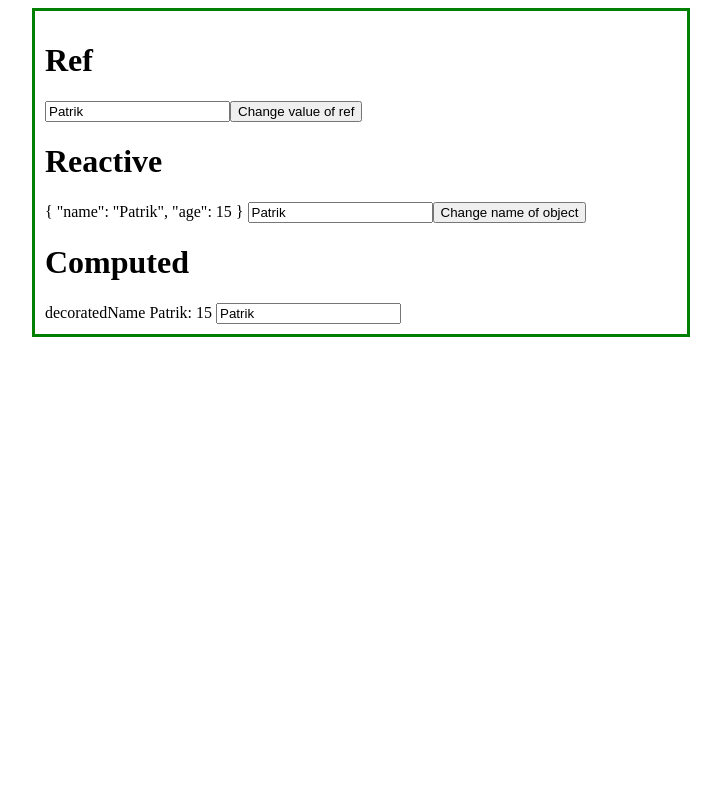
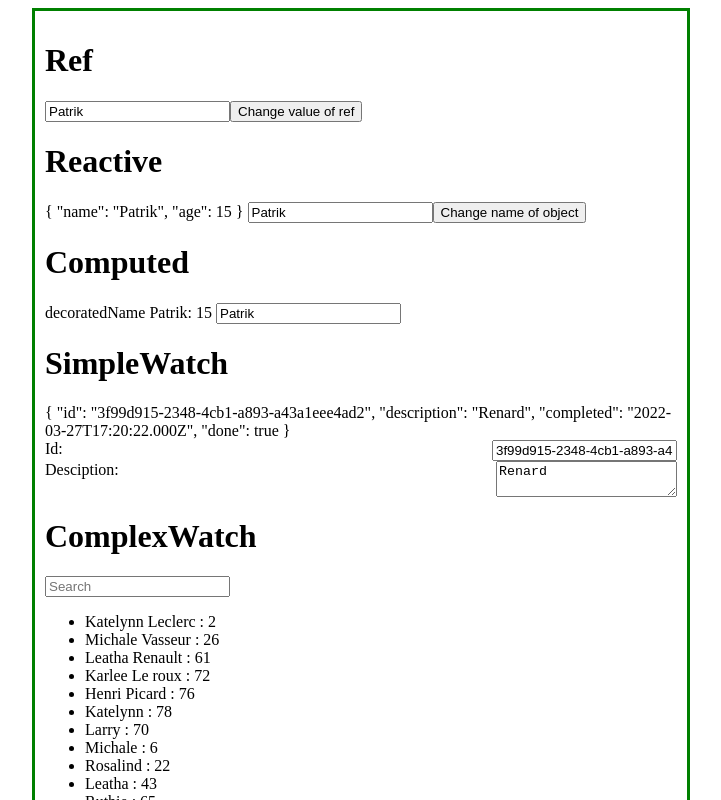
Before and after one commit to PadreSVK/vue-3-basics, a Vue app: page / in a window 1280 px wide. Shown: the top 800 px of the page, without its empty margins (279-1000 px from the left). Built offline with nearby package versions, Linux system fonts and the light colour scheme.

Commit message:
refactor Watch samples

```diff
--- a/src/components/Reactivity/Reactivity.vue
+++ b/src/components/Reactivity/Reactivity.vue
@@ -2,9 +2,7 @@
     <Ref />
     <Reactive />
     <Computed />
-
-    <!-- <Watch /> -->
-    <!-- <Props/> -->
+    <Watch />
 </template>
 
 <script setup lang="ts">
--- a/src/components/Reactivity/Watch/Search.vue
+++ b/src/components/Reactivity/Watch/ComplexWatch.vue
@@ -1,10 +1,9 @@
 <template>
+    <h1>ComplexWatch</h1>
+
     <input id="Search" type="text" v-model="query" placeholder="Search" />
     <ul>
-        <li v-for="item in items" :key="item.id">
-            {{ item.label }} : {{ item.age }}
-            <br />
-        </li>
+        <li v-for="item in items" :key="item.id">{{ item.label }} : {{ item.age }}</li>
     </ul>
 </template>
 
@@ -42,10 +41,13 @@ const data = [
     { id: "da51a685fa154492a0e7cea6f7e29848", label: "June", age: 89, },
 ];
 
-const items = ref(data)
 const query = ref("")
 
+// interactive filter on data (we dont want to loose original data)
+const items = ref(data)
+
 watch(query, q => {
+    console.log("watch(query, q => {");
     console.log({ query: q });
     items.value = data.filter(i => i.label.includes(q))
 })
--- /dev/null
+++ b/src/components/Reactivity/Watch/SimpleWatch.vue
@@ -0,0 +1,51 @@
+<template>
+    <h1>SimpleWatch</h1>
+    {{ todo }}
+    <div class="col">
+        <div class="row">
+            Id:
+            <input type="text" v-model="todo.id" />
+        </div>
+        <div class="row">
+            Desciption:
+            <textarea v-model="todo.description"></textarea>
+        </div>
+    </div>
+</template>
+
+<script setup lang="ts">
+import { reactive, watch } from 'vue';
+
+const todo = reactive({
+    id: "3f99d915-2348-4cb1-a893-a43a1eee4ad2",
+    description: "Renard",
+    completed: new Date(),
+    done: true,
+})
+
+// deep watch => update on any change on todo
+watch(todo, updatedTodo => {
+    console.log("watch(todo, updatedTodo => {");
+    console.log(updatedTodo)
+})
+
+// watch => update on todo.description (+ old value is avaliable)
+watch(() => todo.description, (newVal, oldVal) => {
+    console.log("watch(() => todo.description, (newVal, oldVal) => {");
+    console.log({ newVal, oldVal })
+})
+
+
+</script>
+
+<style scoped>
+.col {
+    display: flex;
+    flex-direction: column;
+}
+.row {
+    display: flex;
+    flex-direction: row;
+    justify-content: space-between;
+}
+</style>
--- a/src/components/Reactivity/Watch/Watch.vue
+++ b/src/components/Reactivity/Watch/Watch.vue
@@ -1,53 +1,9 @@
 <template>
-    {{ todo }}
-    <div class="col">
-        <div class="row">
-            Id:
-            <input type="text" v-model="todo.id" />
-        </div>
-        <div class="row">
-            Desciption:
-            <textarea v-model="todo.description"></textarea>
-        </div>
-    </div>
-    <hr />
-    <hr />
-    <Search/>
+    <SimpleWatch />
+    <ComplexWatch />
 </template>
 
 <script setup lang="ts">
-import { reactive, watch } from 'vue';
-import Search from './Search.vue';
-
-
-const todo = reactive({
-    id: "3f99d915-2348-4cb1-a893-a43a1eee4ad2",
-    description: "Renard",
-    completed: new Date(),
-    done: true,
-})
-
-// deep watch => update on any change on todo
-watch(todo, updatedTodo => {
-    console.log(updatedTodo)
-})
-
-// watch => update on todo.description (+ old value is avaliable)
-watch(() => todo.description, (newVal, oldVal) => {
-    console.log({ newVal, oldVal })
-})
-
-
+import SimpleWatch from './SimpleWatch.vue';
+import ComplexWatch from './ComplexWatch.vue';
 </script>
-
-<style scoped>
-.col {
-    display: flex;
-    flex-direction: column;
-}
-.row {
-    display: flex;
-    flex-direction: row;
-    justify-content: space-between;
-}
-</style>
```
